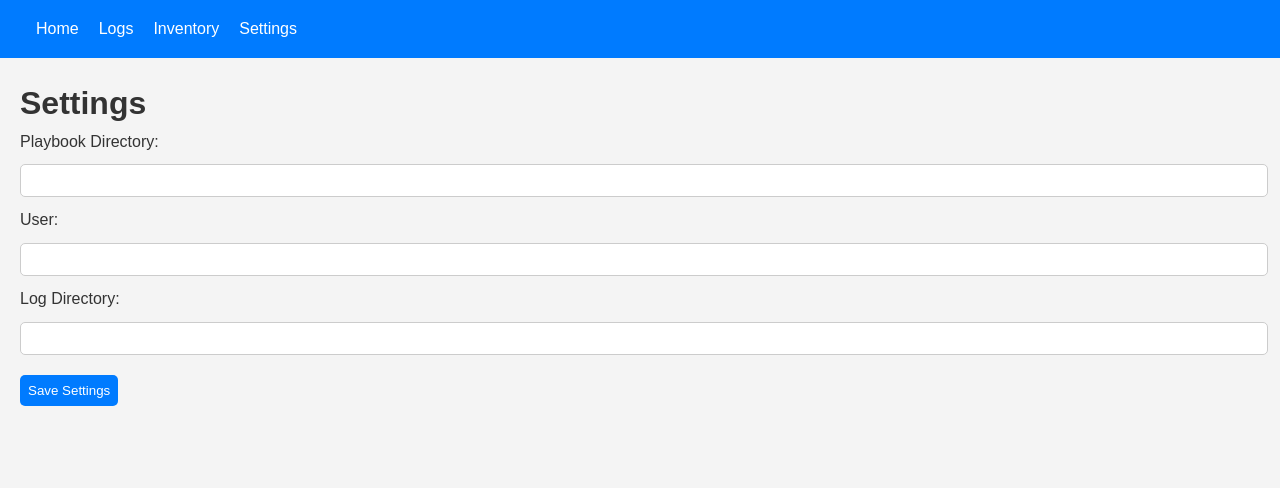
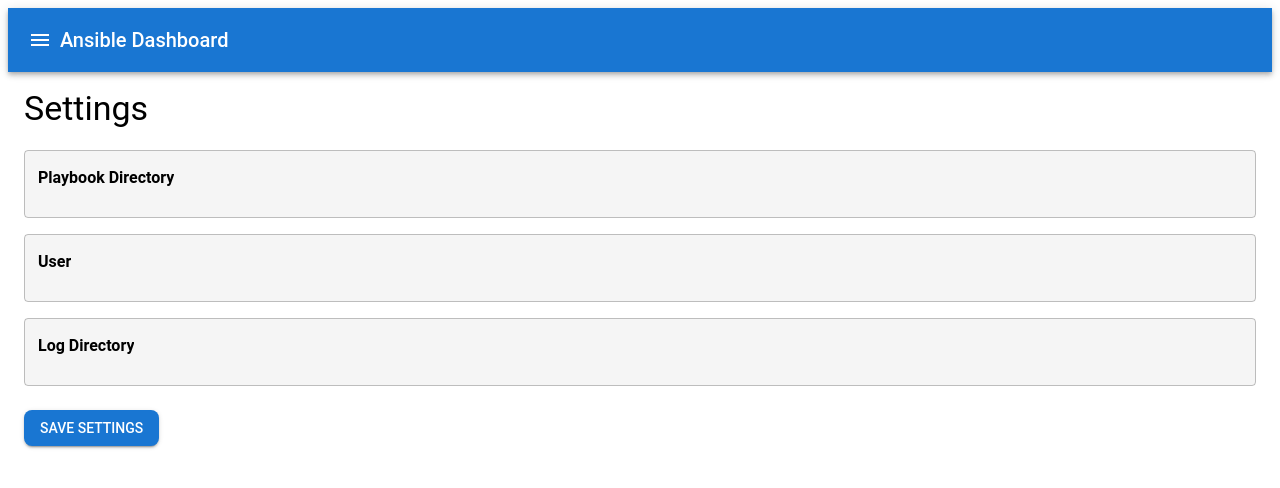
Before and after one commit to LukeStone76/AnsibleLucid, a React (Create React App) app in the folder ansible-lucid/: page /settings in a window 1280 px wide. Shown: the top 488 px of the page. Built offline with nearby package versions, Linux system fonts and the light colour scheme; no server answers.

Commit message:
Added MaterialUI

```diff
--- a/ansible-lucid/package.json
+++ b/ansible-lucid/package.json
@@ -3,6 +3,10 @@
   "version": "0.1.0",
   "private": true,
   "dependencies": {
+    "@emotion/react": "^11.11.4",
+    "@emotion/styled": "^11.11.5",
+    "@mui/icons-material": "^5.15.16",
+    "@mui/material": "^5.15.16",
     "@testing-library/jest-dom": "^5.17.0",
     "@testing-library/react": "^13.4.0",
     "@testing-library/user-event": "^13.5.0",
--- a/ansible-lucid/src/App.css
+++ /dev/null
@@ -1,95 +0,0 @@
-/* General Reset */
-body, h1, p, ul, li, input, button, textarea, pre, label, select {
-  margin: 0;
-  padding: 0;
-  box-sizing: border-box;
-  margin-left: 10px;
-}
-
-body {
-  font-family: 'Arial', sans-serif;
-  line-height: 1.6;
-  color: #333;
-  background-color: #f4f4f4;
-}
-
-/* Navigation Bar Styles */
-nav {
-  background-color: #007BFF;
-  color: #ffffff;
-  padding: 1rem;
-  margin-bottom: 20px;
-  margin-left: -10px;
-}
-
-nav ul {
-  list-style: none;
-  display: flex;
-}
-
-nav ul li {
-  margin-right: 10px;
-}
-
-nav a {
-  color: white;
-  text-decoration: none;
-  font-size: 16px;
-}
-
-/* Link hover effect */
-nav a:hover {
-  text-decoration: underline;
-}
-
-/* Form and Controls Styles */
-input[type="text"], textarea, button {
-  padding: 8px;
-  margin-top: 10px;
-  margin-bottom: 10px;
-  border: 1px solid #ccc;
-  border-radius: 5px;
-}
-
-input[type="text"], textarea {
-  width: calc(100% - 22px);
-}
-
-button {
-  background-color: #007BFF;
-  color: white;
-  border: none;
-  cursor: pointer;
-  transition: background-color 0.3s;
-}
-
-button:hover {
-  background-color: #0056b3;
-}
-
-/* Utility Classes */
-.container {
-  width: 80%;
-  margin: auto;
-}
-
-.logs {
-  background-color: white;
-  border: 1px solid #ccc;
-  padding: 10px;
-  height: 300px;
-  overflow-y: auto;
-}
-
-h1 {
-  color: #333;
-}
-
-pre {
-  white-space: pre-wrap;       /* Since CSS 2.1 */
-  white-space: -moz-pre-wrap;  /* Mozilla, since 1999 */
-  white-space: -pre-wrap;      /* Opera 4-6 */
-  white-space: -o-pre-wrap;    /* Opera 7 */
-  word-wrap: break-word;       /* Internet Explorer 5.5+ */
-  color: #333;
-}
--- a/ansible-lucid/src/App.js
+++ b/ansible-lucid/src/App.js
@@ -4,36 +4,68 @@
 import Logs from './components/Logs';
 import Inventory from './components/Inventory';
 import Settings from './components/Settings';
-import './App.css'; // Ensure you have some basic styles defined here
+import {
+  AppBar,
+  Toolbar,
+  Typography,
+  IconButton,
+  Drawer,
+  List,
+  ListItem,
+  ListItemText
+} from '@mui/material';
+import MenuIcon from '@mui/icons-material/Menu';
+import CloseIcon from '@mui/icons-material/Close';
 
 function App() {
   const [isOpen, setIsOpen] = useState(false);
 
-  const toggleMenu = () => {
+  const toggleDrawer = () => {
     setIsOpen(!isOpen);
   };
 
   return (
     <Router>
+      <AppBar position="static">
+        <Toolbar>
+          <IconButton
+            edge="start"
+            color="inherit"
+            aria-label="menu"
+            onClick={toggleDrawer}
+          >
+            <MenuIcon />
+          </IconButton>
+          <Typography variant="h6">Ansible Dashboard</Typography>
+        </Toolbar>
+      </AppBar>
+      <Drawer anchor="left" open={isOpen} onClose={toggleDrawer}>
         <div>
-        <nav className="navbar">
-          <div className="menu-icon" onClick={toggleMenu}>
-            <i className={isOpen ? 'fas fa-times' : 'fas fa-bars'}></i>
+          <IconButton onClick={toggleDrawer}>
+            <CloseIcon />
+          </IconButton>
         </div>
-          <ul className={isOpen ? 'nav-links active' : 'nav-links'}>
-            <li><Link to="/" onClick={toggleMenu}>Home</Link></li>
-            <li><Link to="/logs" onClick={toggleMenu}>Logs</Link></li>
-            <li><Link to="/inventory" onClick={toggleMenu}>Inventory</Link></li>
-            <li><Link to="/settings" onClick={toggleMenu}>Settings</Link></li>
-          </ul>
-        </nav>
+        <List>
+          <ListItem button component={Link} to="/" onClick={toggleDrawer}>
+            <ListItemText primary="Home" />
+          </ListItem>
+          <ListItem button component={Link} to="/logs" onClick={toggleDrawer}>
+            <ListItemText primary="Logs" />
+          </ListItem>
+          <ListItem button component={Link} to="/inventory" onClick={toggleDrawer}>
+            <ListItemText primary="Inventory" />
+          </ListItem>
+          <ListItem button component={Link} to="/settings" onClick={toggleDrawer}>
+            <ListItemText primary="Settings" />
+          </ListItem>
+        </List>
+      </Drawer>
       <Routes>
         <Route path="/" element={<Home />} />
         <Route path="/logs" element={<Logs />} />
         <Route path="/inventory" element={<Inventory />} />
         <Route path="/settings" element={<Settings />} />
       </Routes>
-      </div>
     </Router>
   );
 }
--- a/ansible-lucid/src/components/Home.js
+++ b/ansible-lucid/src/components/Home.js
@@ -1,5 +1,18 @@
 import React, { useState, useEffect } from 'react';
 import axios from 'axios';
+import {
+    Button,
+    Table,
+    TableBody,
+    TableCell,
+    TableContainer,
+    TableHead,
+    TableRow,
+    TextField,
+    Paper,
+    Typography,
+    Box
+} from '@mui/material';
 
 function Home() {
     const [playbooks, setPlaybooks] = useState([]);
@@ -48,59 +61,67 @@
     );
 
     return (
-        <div>
-            <h1>Available Playbooks</h1>
-            <input
-                type="text"
-                placeholder="Search playbooks..."
+        <Box sx={{ padding: 2 }}>
+            <Typography variant="h4">Available Playbooks</Typography>
+            <TextField
+                label="Search playbooks..."
                 value={searchTerm}
                 onChange={e => setSearchTerm(e.target.value)}
+                fullWidth
+                margin="normal"
             />
-            <table>
-                <thead>
-                    <tr>
-                        <th>Playbook</th>
-                        <th>Extra Variables</th>
-                        <th>Limit Hosts</th>
-                        <th>Action</th>
-                    </tr>
-                </thead>
-                <tbody>
+            <TableContainer component={Paper}>
+                <Table>
+                    <TableHead>
+                        <TableRow>
+                            <TableCell>Playbook</TableCell>
+                            <TableCell>Extra Variables</TableCell>
+                            <TableCell>Limit Hosts</TableCell>
+                            <TableCell>Action</TableCell>
+                        </TableRow>
+                    </TableHead>
+                    <TableBody>
                         {filteredPlaybooks.map(playbook => (
-                        <tr key={playbook}>
-                            <td>{playbook}</td>
-                            <td>
-                                <input
-                                    type="text"
+                            <TableRow key={playbook}>
+                                <TableCell>{playbook}</TableCell>
+                                <TableCell>
+                                    <TextField
                                         value={params[playbook]?.extraVars || ''}
                                         onChange={e => handleParamChange(playbook, 'extraVars', e.target.value)}
+                                        fullWidth
+                                        margin="dense"
                                     />
-                            </td>
-                            <td>
-                                <input
-                                    type="text"
+                                </TableCell>
+                                <TableCell>
+                                    <TextField
                                         value={params[playbook]?.limit || ''}
                                         onChange={e => handleParamChange(playbook, 'limit', e.target.value)}
+                                        fullWidth
+                                        margin="dense"
                                     />
-                            </td>
-                            <td>
-                                <button onClick={() => runPlaybook(playbook)}>Run</button>
-                            </td>
-                        </tr>
+                                </TableCell>
+                                <TableCell>
+                                    <Button variant="contained" color="primary" onClick={() => runPlaybook(playbook)}>
+                                        Run
+                                    </Button>
+                                </TableCell>
+                            </TableRow>
                         ))}
-                </tbody>
-            </table>
-            <div className="form-group">
-                <textarea
-                    className="logs"
+                    </TableBody>
+                </Table>
+            </TableContainer>
+            <Box>
+                <TextField
+                    label="Execution logs will appear here..."
                     value={logs}
                     readOnly
-                    placeholder="Execution logs will appear here..."
-                    rows="10"
-                    style={{ width: '100%' }}
+                    multiline
+                    rows={10}
+                    fullWidth
+                    margin="normal"
                 />
-            </div>
-        </div>
+            </Box>
+        </Box>
     );
 }
 
--- a/ansible-lucid/src/components/Inventory.js
+++ b/ansible-lucid/src/components/Inventory.js
@@ -1,5 +1,16 @@
 import React, { useState, useEffect } from 'react';
 import axios from 'axios';
+import {
+    Button,
+    TextField,
+    List,
+    ListItem,
+    ListItemText,
+    IconButton,
+    Typography,
+    Box
+} from '@mui/material';
+import DeleteIcon from '@mui/icons-material/Delete';
 
 function Inventory() {
     const [lines, setLines] = useState([]);
@@ -14,8 +25,10 @@
     }, []);
 
     const addLine = () => {
-        setLines([...lines, newLine]);
-        setNewLine('');
+        if (newLine.trim() !== '') {
+            setLines([...lines, newLine]);
+            setNewLine('');
+        }
     };
 
     const deleteLine = (index) => {
@@ -30,25 +43,39 @@
     };
 
     return (
-        <div>
-            <h1>Inventory</h1>
-            <ul>
+        <Box sx={{ padding: 2 }}>
+            <Typography variant="h4" gutterBottom>Inventory</Typography>
+            <List>
                 {lines.map((line, index) => (
-                    <li key={index}>
-                        {line}
-                        <button onClick={() => deleteLine(index)}>Delete</button>
-                    </li>
+                    <ListItem key={index} secondaryAction={
+                        <IconButton edge="end" aria-label="delete" onClick={() => deleteLine(index)}>
+                            <DeleteIcon />
+                        </IconButton>
+                    }>
+                        <ListItemText primary={line} />
+                    </ListItem>
                 ))}
-            </ul>
-            <input
-                type="text"
-                value={newLine}
-                onChange={(e) => setNewLine(e.target.value)}
-                placeholder="Add a new line"
-            />
-            <button onClick={addLine}>Add Line</button>
-            <button onClick={saveInventory}>Save Inventory</button>
-        </div>
+            </List>
+            <Box sx={{ display: 'flex', gap: 2, alignItems: 'center' }}>
+                <TextField
+                    label="Add a new line"
+                    value={newLine}
+                    onChange={(e) => setNewLine(e.target.value)}
+                    fullWidth
+                />
+                <Button variant="contained" color="primary" onClick={addLine}>
+                    Add Line
+                </Button>
+            </Box>
+            <Button
+                variant="contained"
+                color="success"
+                onClick={saveInventory}
+                sx={{ marginTop: 2 }}
+            >
+                Save Inventory
+            </Button>
+        </Box>
     );
 }
 
--- a/ansible-lucid/src/components/Logs.js
+++ b/ansible-lucid/src/components/Logs.js
@@ -1,5 +1,13 @@
 import React, { useState, useEffect } from 'react';
 import axios from 'axios';
+import {
+    TextField,
+    List,
+    ListItem,
+    ListItemText,
+    Typography,
+    Box
+} from '@mui/material';
 
 function Logs() {
     const [logs, setLogs] = useState([]);
@@ -19,24 +27,29 @@
     );
 
     return (
-        <div>
-            <h1>Job Logs</h1>
-            <input
-                type="text"
-                placeholder="Search logs..."
+        <Box sx={{ padding: 2 }}>
+            <Typography variant="h4" gutterBottom>Job Logs</Typography>
+            <TextField
+                label="Search logs"
                 value={searchTerm}
                 onChange={e => setSearchTerm(e.target.value)}
+                fullWidth
+                margin="normal"
             />
-            <ul>
+            <List>
                 {filteredLogs.map(log => (
-                    <li key={log.name}>
-                        <a href={`http://localhost:3001/logs/${log.name}`} target="_blank" rel="noopener noreferrer">
-                            {log.name}
-                        </a>
-                    </li>
+                    <ListItem
+                        key={log.name}
+                        component="a"
+                        href={`http://localhost:3001/logs/${log.name}`}
+                        target="_blank"
+                        rel="noopener noreferrer"
+                    >
+                        <ListItemText primary={log.name} />
+                    </ListItem>
                 ))}
-            </ul>
-        </div>
+            </List>
+        </Box>
     );
 }
 
--- a/ansible-lucid/src/components/Settings.js
+++ b/ansible-lucid/src/components/Settings.js
@@ -1,17 +1,23 @@
 import React, { useState, useEffect } from 'react';
 import axios from 'axios';
+import {
+    Button,
+    TextField,
+    Typography,
+    Box
+} from '@mui/material';
 
 function Settings() {
     const [playbookDirectory, setPlaybookDirectory] = useState('');
     const [user, setUser] = useState('');
-  const [logDirectory, setLogDirectory] = useState(''); // Add state for log directory
+    const [logDirectory, setLogDirectory] = useState('');
 
     useEffect(() => {
         axios.get('http://localhost:3001/api/settings')
             .then(response => {
                 setPlaybookDirectory(response.data.playbookDirectory);
                 setUser(response.data.user);
-        setLogDirectory(response.data.logDirectory); // Set log directory from fetched settings
+                setLogDirectory(response.data.logDirectory);
             })
             .catch(error => console.error('Error loading settings:', error));
     }, []);
@@ -23,28 +29,38 @@
     };
 
     return (
-    <div>
-      <h1>Settings</h1>
-      <div>
-        <label>
-          Playbook Directory:
-          <input type="text" value={playbookDirectory} onChange={e => setPlaybookDirectory(e.target.value)} />
-        </label>
-      </div>
-      <div>
-        <label>
-          User:
-          <input type="text" value={user} onChange={e => setUser(e.target.value)} />
-        </label>
-      </div>
-      <div>
-        <label>
-          Log Directory:
-          <input type="text" value={logDirectory} onChange={e => setLogDirectory(e.target.value)} />
-        </label>
-      </div>
-      <button onClick={saveSettings}>Save Settings</button>
-    </div>
+        <Box sx={{ padding: 2 }}>
+            <Typography variant="h4" gutterBottom>Settings</Typography>
+            <TextField
+                label="Playbook Directory"
+                value={playbookDirectory}
+                onChange={e => setPlaybookDirectory(e.target.value)}
+                fullWidth
+                margin="normal"
+            />
+            <TextField
+                label="User"
+                value={user}
+                onChange={e => setUser(e.target.value)}
+                fullWidth
+                margin="normal"
+            />
+            <TextField
+                label="Log Directory"
+                value={logDirectory}
+                onChange={e => setLogDirectory(e.target.value)}
+                fullWidth
+                margin="normal"
+            />
+            <Button
+                variant="contained"
+                color="primary"
+                onClick={saveSettings}
+                sx={{ marginTop: 2 }}
+            >
+                Save Settings
+            </Button>
+        </Box>
     );
 }
 
--- /dev/null
+++ b/ansible-lucid/src/theme.js
@@ -0,0 +1,113 @@
+import { createTheme } from '@mui/material/styles';
+
+const theme = createTheme({
+
+
+
+
+  // Main Elements
+  palette: {
+    primary: {
+      main: '#1976d2', // Customize the primary color
+      light: '#63a4ff', // Optional: Lighter shade for hover effects or lighter UI elements
+      dark: '#004ba0',  // Optional: Darker shade for active states or darker UI elements
+      contrastText: '#fff', // Text color that contrasts well with the primary color
+    },
+    secondary: {
+      main: '#d32f8f', // Customize the secondary color
+      light: '#ff5cab', // Optional: Lighter shade
+      dark: '#9a0036',  // Optional: Darker shade
+      contrastText: '#fff', // Text color for secondary palette
+    },
+    background: {
+      default: '#f0f0f0', // Default background color
+      paper: '#ffffff',   // Background color for paper-like elements (e.g., Cards)
+    },
+    text: {
+      primary: '#333', // Text color used for primary content
+      secondary: '#666', // Text color used for secondary content
+    }
+  },
+  typography: {
+    fontFamily: 'Roboto, Arial', // Customize the default font family
+  },
+
+
+
+
+  components: {
+
+    // Buttons
+    MuiButton: {
+      styleOverrides: {
+        root: {
+          borderRadius: 8, // Customize button corner radius
+        },
+      },
+    },
+
+
+
+
+    // Tables
+    MuiTable: {
+      styleOverrides: {
+        root: {
+          borderCollapse: 'collapse',
+        },
+      },
+    },
+    MuiTableCell: {
+      styleOverrides: {
+        root: {
+          padding: '8px', // Customize padding
+          border: '1px solid #ddd', // Add border to cells
+        },
+        head: {
+          backgroundColor: '#f5f5f5', // Background color for header cells
+          fontWeight: 'bold', // Make header text bold
+        },
+      },
+    },
+    MuiTableRow: {
+      styleOverrides: {
+        root: {
+          '&:nth-of-type(even)': {
+            backgroundColor: '#f9f9f9', // Alternate row color
+          },
+        },
+      },
+    },
+
+
+
+    // Text Fields
+    MuiTextField: {
+        styleOverrides: {
+          root: {
+            margin: '8px 0', // Add margin to text fields
+            borderRadius: '8px', // Round the corners
+          },
+        },
+      },
+      MuiInputBase: {
+        styleOverrides: {
+          root: {
+            backgroundColor: '#f5f5f5', // Background color for text fields
+            borderRadius: '4px', // Round the corners of the input
+            padding: '6px 12px', // Add padding to the input
+          },
+        },
+      },
+      MuiInputLabel: {
+        styleOverrides: {
+          root: {
+            color: '#000000', // Customize the label color
+            fontWeight: 'bold', // Make label bold
+          },
+        },
+      },
+    },
+});
+
+export default theme;
```
Also changed, not shown: ansible-lucid/src/index.js (+8 -12 lines), 1 other file (tests, documents, lock files or other folders). Lines whose indentation alone changed are shown as unchanged.
